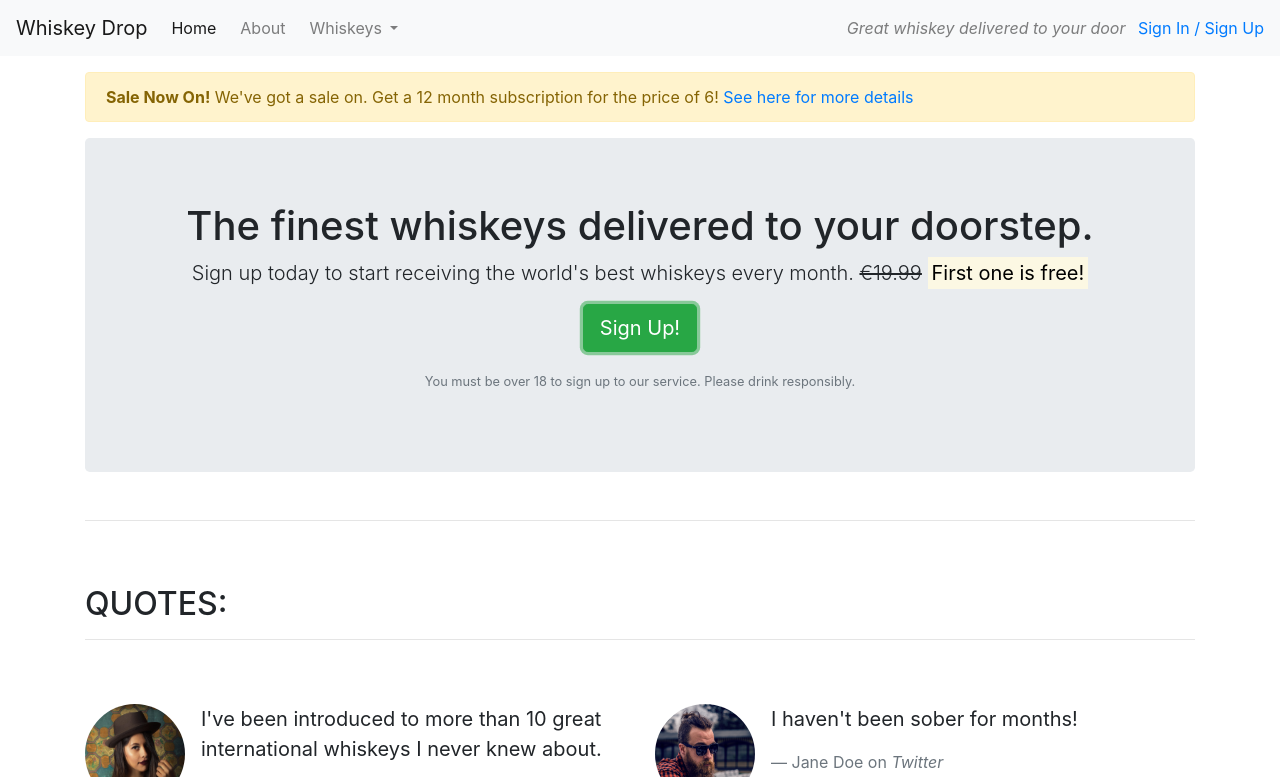
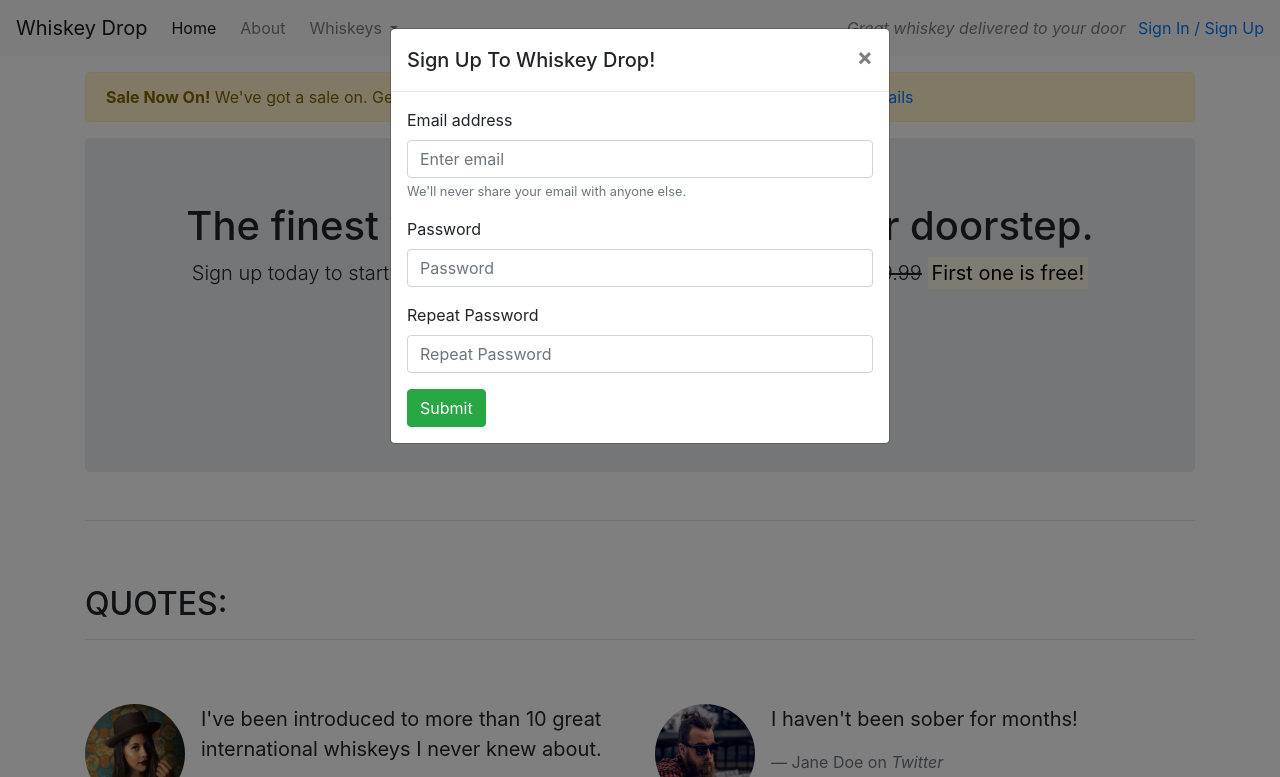
Before and after one commit to legenduzair/bootstrap-uzair, a plain HTML site: page index.html in a window 1280 px wide. Both pictures are taken after a click on the button "Sign Up!". Shown: the top 777 px of the page. Drawn offline with nearby package versions, Linux system fonts and the light colour scheme.

Commit message:
Add javascript features part 2

```diff
--- a/index.html
+++ b/index.html
@@ -60,7 +60,7 @@
                         <s class="d-none d-sm-inline">€19.99</s>
                         <span class="d-inline d-sm-none"><br></span>
                         <strong><mark>First one is free!</mark></strong></p>
-                    <p><button class="btn btn-lg btn-success">Sign Up!</button></p>
+                    <p><button class="btn btn-lg btn-success" data-toggle="modal" data-target="#signUpModal">Sign Up!</button></p>
                     <p class="text-muted"><small>You must be over 18 to sign up to our service. Please drink responsibly.</small></p>
                 </section>
             </div>
@@ -140,10 +140,41 @@
         </section>
         <!-- /.features -->
     </article>
-    <script src="https://code.jquery.com/jquery-3.5.1.slim.min.js" integrity="sha384-DfXdz2htPH0lsSSs5nCTpuj/zy4C+OGpamoFVy38MVBnE+IbbVYUew+OrCXaRkfj" crossorigin="anonymous"></script>
-    <script src="https://cdn.jsdelivr.net/npm/popper.js@1.16.1/dist/umd/popper.min.js" integrity="sha384-9/reFTGAW83EW2RDu2S0VKaIzap3H66lZH81PoYlFhbGU+6BZp6G7niu735Sk7lN" crossorigin="anonymous"></script>
-    <script src="https://cdn.jsdelivr.net/npm/bootstrap@4.5.3/dist/js/bootstrap.min.js" integrity="sha384-w1Q4orYjBQndcko6MimVbzY0tgp4pWB4lZ7lr30WKz0vr/aWKhXdBNmNb5D92v7s" crossorigin="anonymous"></script>
-    <script src="https://cdn.jsdelivr.net/npm/bootstrap@4.5.3/dist/js/bootstrap.bundle.min.js" integrity="sha384-ho+j7jyWK8fNQe+A12Hb8AhRq26LrZ/JpcUGGOn+Y7RsweNrtN/tE3MoK7ZeZDyx" crossorigin="anonymous"></script>
+
+    <div class="modal" tabindex="-1" role="dialog" id="signUpModal">
+        <div class="modal-dialog" role="document">
+            <div class="modal-content">
+                <div class="modal-header">
+                    <h5 class="modal-title">Sign Up To Whiskey Drop!</h5>
+                    <button type="button" class="close" data-dismiss="modal" aria-label="Close">
+          <span aria-hidden="true">&times;</span>
+        </button>
+                </div>
+                <div class="modal-body">
+                    <form>
+                        <div class="form-group">
+                            <label for="exampleInputEmail1">Email address</label>
+                            <input type="email" class="form-control" id="exampleInputEmail1" aria-describedby="emailHelp" placeholder="Enter email">
+                            <small id="emailHelp" class="form-text text-muted">We'll never share your email with anyone else.</small>
+                        </div>
+                        <div class="form-group">
+                            <label for="password">Password</label>
+                            <input type="password" class="form-control" id="password" placeholder="Password">
+                        </div>
+                        <div class="form-group">
+                            <label for="repeatPassword">Repeat Password</label>
+                            <input type="password" class="form-control" id="repeatPassword" placeholder="Repeat Password">
+                        </div>
+                        <button type="submit" class="btn btn-success">Submit</button>
+                    </form>
+                </div>
+            </div>
+        </div>
+    </div>
+
+    <script src="https://code.jquery.com/jquery-3.3.1.slim.min.js" integrity="sha384-q8i/X+965DzO0rT7abK41JStQIAqVgRVzpbzo5smXKp4YfRvH+8abtTE1Pi6jizo" crossorigin="anonymous"></script>
+    <script src="https://cdnjs.cloudflare.com/ajax/libs/popper.js/1.14.3/umd/popper.min.js" integrity="sha384-ZMP7rVo3mIykV+2+9J3UJ46jBk0WLaUAdn689aCwoqbBJiSnjAK/l8WvCWPIPm49" crossorigin="anonymous"></script>
+    <script src="https://stackpath.bootstrapcdn.com/bootstrap/4.1.3/js/bootstrap.min.js" integrity="sha384-ChfqqxuZUCnJSK3+MXmPNIyE6ZbWh2IMqE241rYiqJxyMiZ6OW/JmZQ5stwEULTy" crossorigin="anonymous"></script>
 </body>
 
 </html>
```
